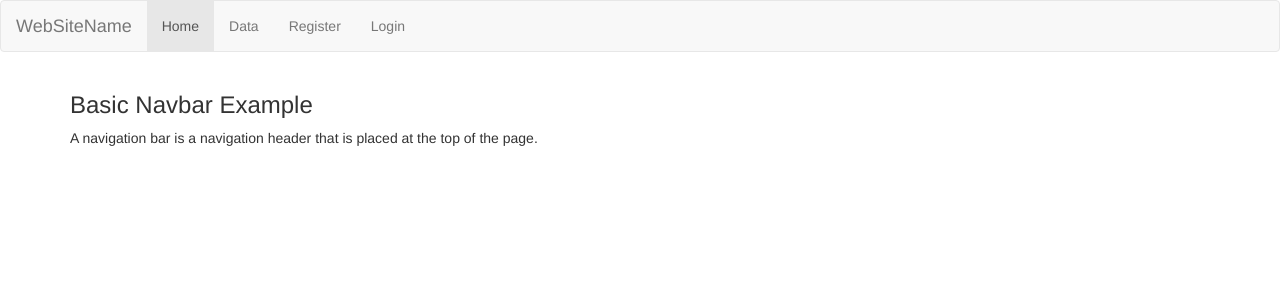
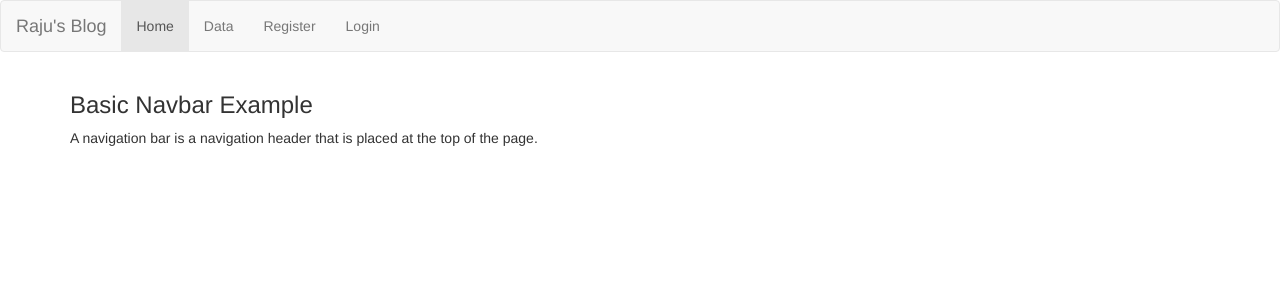
Before and after one commit to N150429/catalog, a Flask app: page / in a window 1280 px wide. Shown: the top 300 px of the page. Run offline with Flask 2, Linux system fonts and the light colour scheme; some libraries are stand-ins or nearby versions.

Commit message:
check edit

```diff
--- a/catalog/templates/home.html
+++ b/catalog/templates/home.html
@@ -1,7 +1,7 @@
 <!DOCTYPE html>
 <html lang="en">
 <head>
-  <title>Bootstrap Example</title>
+  <title>Personal Blog</title>
   <meta charset="utf-8">
   <meta name="viewport" content="width=device-width, initial-scale=1">
   <link rel="stylesheet" href="https://maxcdn.bootstrapcdn.com/bootstrap/3.4.0/css/bootstrap.min.css">
@@ -13,7 +13,7 @@
 <nav class="navbar navbar-default">
   <div class="container-fluid">
     <div class="navbar-header">
-      <a class="navbar-brand" href="#">WebSiteName</a>
+      <a class="navbar-brand" href="#">Raju's Blog</a>
     </div>
     <ul class="nav navbar-nav">
       <li class="active"><a href="/">Home</a></li>
```
